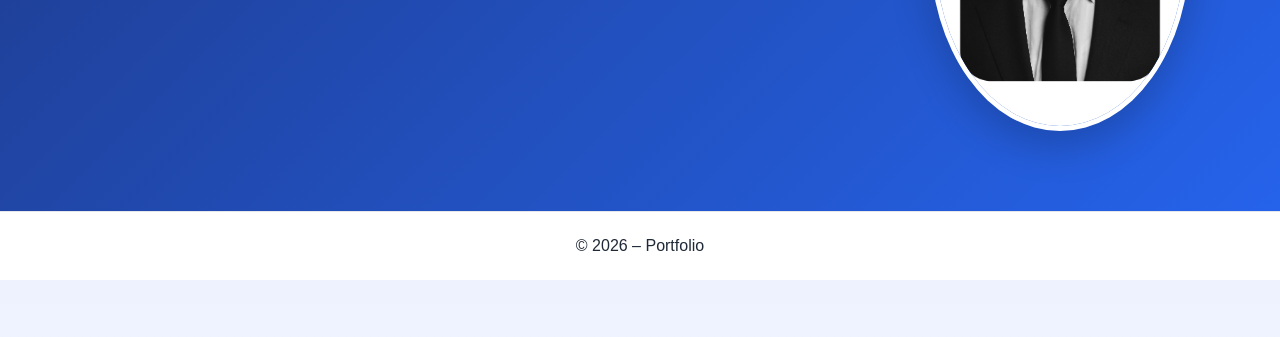
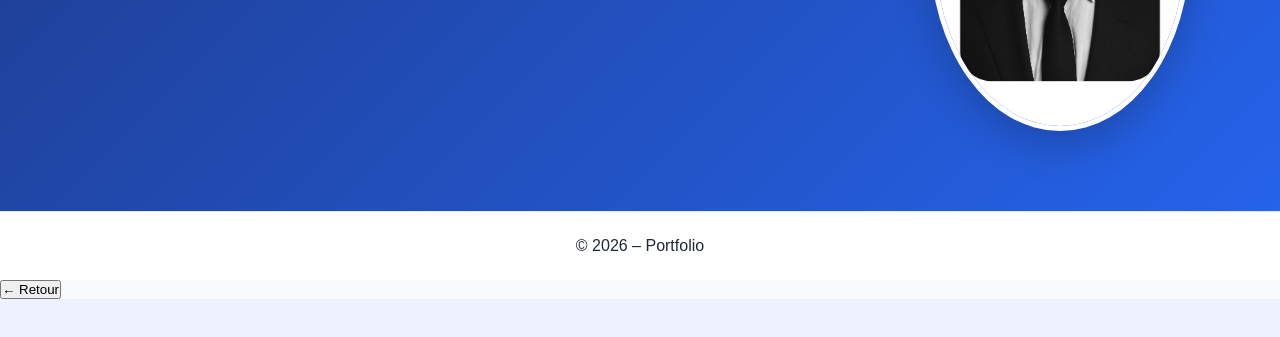
Before and after one commit to Borz917/Site-Zelim, a plain HTML site: page index.html in a window 1280 px wide. Shown: the part 445-782 px from the top of the page. Drawn offline with Linux system fonts and the light colour scheme.

Commit message:
Add back button to index.html
Added a back button to the HTML body.

```diff
--- a/index.html
+++ b/index.html
@@ -86,7 +86,9 @@
     window.addEventListener("scroll", revealOnScroll);
     revealOnScroll();
   </script>
+<button onclick="history.back()" class="btn-retour">
+← Retour
+</button>
 
 </body>
-
 </html>
```
